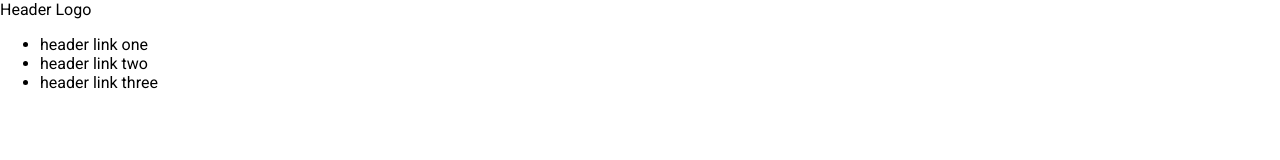
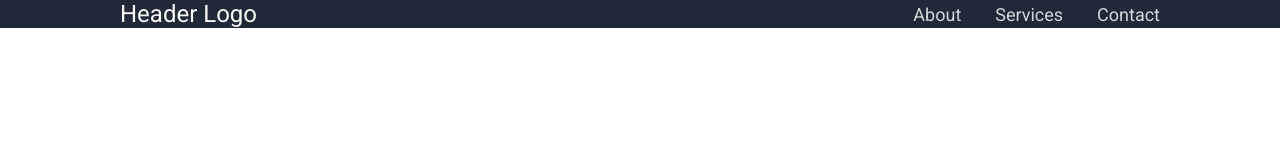
Before and after one commit to TheCodingDream/Landing-Page, a plain HTML site: page index.html in a window 1280 px wide. Drawn offline with Linux system fonts and the light colour scheme; files that its build step writes are made by us from their sources.

Commit message:
create css for navbar begin hero section for header

```diff
--- a/index.html
+++ b/index.html
@@ -4,20 +4,19 @@
     <meta charset="UTF-8">
     <meta http-equiv="X-UA-Compatible" content="IE=edge">
     <meta name="viewport" content="width=device-width, initial-scale=1.0">
-    <link rel="stylesheet" href="../Project-Landing-Page/styles.css">
+    <link rel="stylesheet" href="../Landing-Page/styles.css">
     <title>Landing Page</title>
 </head>
 <body>
-    <div class="header">
-        <div class="navigation">
-            <div class="nav-left">Header Logo</div>
-            <div class="nav-right">
-                <ul>
-                    <li>header link one</li>
-                    <li>header link two</li>
-                    <li>header link three</li>
-                </ul>
-            </div>
-        </div>
+    <div class="container1">
+        <header class="header">
+        <div class="logo">Header Logo</div>
+            <ul>
+                <li><a href="#">About</a></li>
+                <li><a href="#">Services</a></li>
+                <li><a href="#">Contact</a></li>
+            </ul>
+        </header>
     </div>
+</body>
 </html>
--- a/styles.css
+++ b/styles.css
@@ -1,7 +1,43 @@
 @import url('https://fonts.googleapis.com/css2?family=Roboto&display=swap');
+
+* {
+    margin: 0;
+    padding: 0;
+}
 
 body {
     font-family: 'Roboto', sans-serif;
-    margin: 0;
-    padding: 0;
 }
+
+header li {
+    list-style: none;
+    display: inline-block;
+    padding-left: 30px;
+}
+
+header a {
+    text-decoration: none;
+    font-size: 18px;
+    color: #d5d7db;
+}
+
+header a:hover {
+    color: #f9faf8;
+}
+
+.container1 {
+    background-color: #1f2937;
+}
+
+.header {
+    display: flex;
+    justify-content: flex-end;
+    align-items: center;
+    padding: 0 120px;
+}
+
+.logo {
+    font-size: 24px;
+    color: #f9faf8;
+    margin-right: auto;
+}
```
